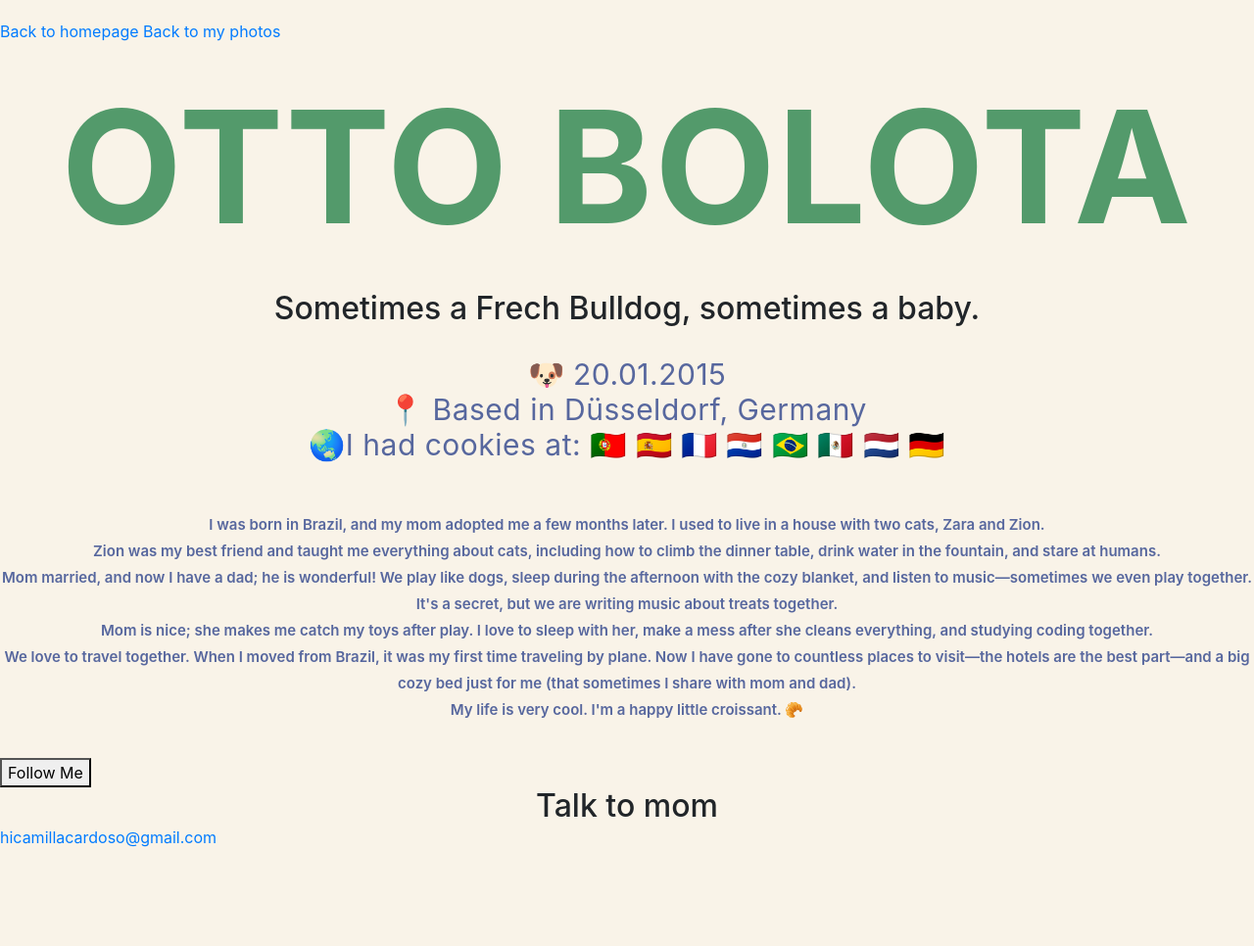
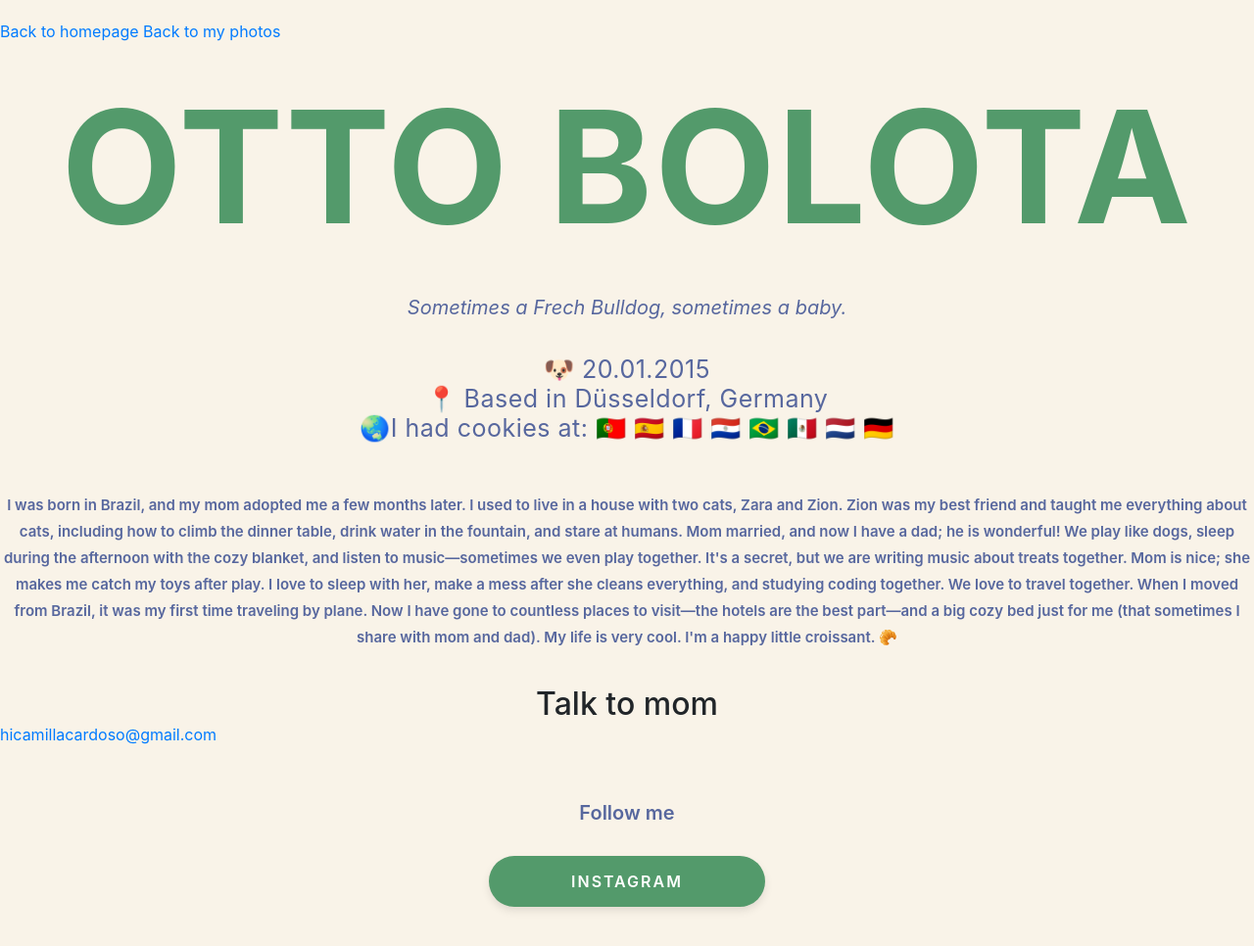
Before and after one commit to hicamilla/Croissant-Project, a plain HTML site: page contact.html in a window 1280 px wide. Shown: the whole page at 98% size. Before the commit the page ends 887 px from the top, so only its background shows below. Drawn offline with nearby package versions, Linux system fonts and the light colour scheme.

Commit message:
update-contact-basic-structure

```diff
--- a/contact.html
+++ b/contact.html
@@ -13,36 +13,34 @@
     <a href="/">Back to homepage</a>
     <a href="/photos.html">Back to my photos</a>
     <h1> Otto Bolota </h1>
-    <h2>Sometimes a Frech Bulldog, sometimes a baby.</h2>
-    <h3>
+    <h2 class="sub-contact">Sometimes a Frech Bulldog, sometimes a baby.</h2>
+    <h3 class="resume">
         <div>🐶 20.01.2015</div>
         <div>📍 Based in Düsseldorf, Germany</div>
         <div>🌏I had cookies at: 🇵🇹 🇪🇸 🇫🇷 🇵🇾 🇧🇷 🇲🇽 🇳🇱 🇩🇪</div>
     </h3>
 
-    <div>
-    <p>I was born in Brazil, and my mom adopted me a few months later. I used to live in a house with two cats, Zara and Zion.
-    <br/>
-    Zion was my best friend and taught me everything about cats, including how to climb the dinner table, drink water in the
-    fountain, and stare at humans.
-    <br/>
+    <div class="text-wrap">
+    <p>I was born in Brazil, and my mom adopted me a few months later. I used to live in a house with two cats, Zara and Zion. Zion was my best friend and taught me everything about cats, including how to climb the dinner table, drink water in the fountain, and stare at humans.
     Mom married, and now I have a dad; he is wonderful! We play like dogs, sleep during the afternoon with the cozy blanket,
     and listen to music—sometimes we even play together. It's a secret, but we are writing music about treats together.
-    <br/>
     Mom is nice; she makes me catch my toys after play. I love to sleep with her, make a mess after she cleans everything,
     and studying coding together.
-    <br/>
     We love to travel together. When I moved from Brazil, it was my first time traveling by plane. Now I have gone to
     countless places to visit—the hotels are the best part—and a big cozy bed just for me (that sometimes I share with mom
     and dad).
-    <br/>
     My life is very cool. I'm a happy little croissant. 🥐
     </p>
     </div>
 
-    <button>Follow Me</button>
+    <div class="mail-contact">
+    <h2 class="talkto">Talk to mom</h2>
+    <a href="mailto:hicamillacardoso" class="email">hicamillacardoso@gmail.com</a>
+    </div>
 
-    <h2>Talk to mom</h2>
-    <a href="mailto:hicamillacardoso">hicamillacardoso@gmail.com</a>
+    <div>
+        <p class="follow-photos">Follow me</p>
+        <div class="button-ig">
+            <a href="https://www.instagram.com/ottobolota" class="ig-button" target="_blank">Instagram</a>
 </body>
 </html>
--- a/src/style.css
+++ b/src/style.css
@@ -11,7 +11,7 @@ body{
    margin:20px auto;
    background-color: #f0e2c561;
 }
-/*photos*/
+
 h1,h2,h3,h4{
     text-align: center;
     margin:0;
@@ -25,7 +25,6 @@ h1{
     white-space: normal;
     font-weight: 700;
     padding: 30px;
-
 }
 
 h3{
@@ -46,6 +45,7 @@ p{
     font-size: 15px;
 }
 
+/* ajust text photos*/
 .follow-photos{
     font-size: 20px;
 }
@@ -54,7 +54,22 @@ p{
     font-size: 100px !important;
 }
 
-/*buttons first page //text-transform: uppercase//*/
+/* ajust text contact*/
+.sub-contact{ /*h2*/
+    color:var(--color-blue);
+    font-size: 20px;
+    font-weight: 400;
+    font-style: italic;
+    line-height: 1.8;
+}
+
+.resume{/*h3*/
+    color:var(--color-blue);
+    font-size: 25px;
+
+}
+
+/*buttons homepage */
 .button{
     display:flex;
     margin-top:40px;
@@ -117,6 +132,8 @@ p{
     border: none;
 }
 
+/*buttons photo page*/
+
 .button-ig{
     display: flex;
     justify-content: center;
```
Also changed, not shown: photos.html (+1 -1 lines).
